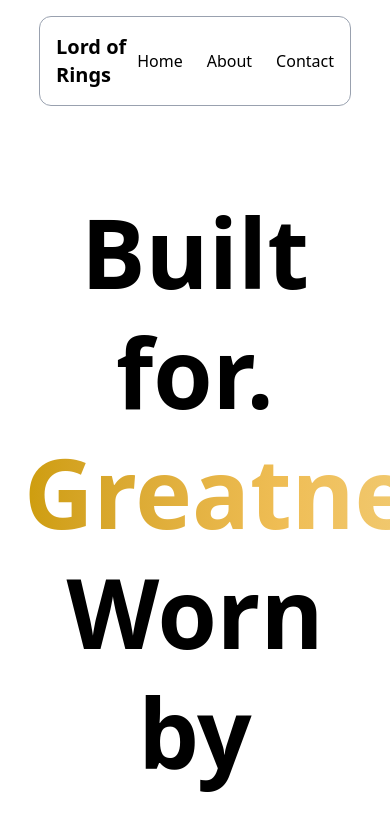
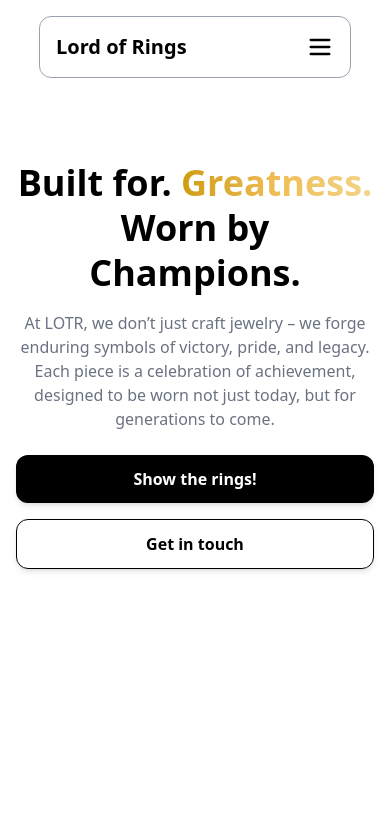
Before and after one commit to CRzneR/Rings, a Next.js app: page / in a window 390 px wide. Shown: the top 813 px of the page. Built offline with nearby package versions, Linux system fonts and the light colour scheme; no server answers.

Commit message:
mobile anpassung

```diff
--- a/src/components/ui/XScrollComp.tsx
+++ b/src/components/ui/XScrollComp.tsx
@@ -14,12 +14,18 @@ const HorizontalScrollCarousel = () => {
     target: targetRef,
   });
 
-  const x = useTransform(scrollYProgress, [0, 1], ["1%", "-50%"]);
+  const x = useTransform(scrollYProgress, [0, 1], ["1%", "-60%"]);
 
   return (
-    <section ref={targetRef} className="relative h-[300vh] ">
+    <section
+      ref={targetRef}
+      className="relative h-[200vh] sm:h-[250vh] md:h-[300vh]"
+    >
       <div className="sticky top-0 flex h-screen items-center overflow-hidden">
-        <motion.div style={{ x }} className="flex gap-8 px-8">
+        <motion.div
+          style={{ x }}
+          className="flex gap-4 sm:gap-6 md:gap-8 px-4 sm:px-6 md:px-8"
+        >
           <TextCard />
           {cards.map((card) => (
             <Card key={card.id} card={card} />
@@ -42,7 +48,7 @@ const Card = ({ card }: CardProps) => {
   return (
     <div
       key={card.id}
-      className="group relative h-[540px] w-[440px] md:w-[400px] lg:w-[500px] overflow-hidden"
+      className="group relative h-[300px] w-[220px] sm:h-[400px] sm:w-[320px] md:h-[540px] md:w-[400px] lg:w-[500px] overflow-hidden rounded-xl shadow-lg"
     >
       <div
         style={{
@@ -53,7 +59,7 @@ const Card = ({ card }: CardProps) => {
         className="absolute inset-0 z-0 transition-transform duration-300 group-hover:scale-110"
       ></div>
       <div className="absolute inset-0 z-10 grid place-content-center">
-        <p className="bg-gradient-to-br from-white/20 to-white/0 p-8 text-2xl font-black uppercase text-white backdrop-blur-lg">
+        <p className="bg-gradient-to-br from-black/40 to-black/10 p-4 sm:p-6 md:p-8 text-base sm:text-xl md:text-2xl font-black uppercase text-white backdrop-blur-sm sm:backdrop-blur-md">
           {card.title}
         </p>
       </div>
--- a/src/components/ui/herosection.tsx
+++ b/src/components/ui/herosection.tsx
@@ -2,26 +2,28 @@ import { GradientActionButton } from "./gradientButton";
 
 export default function HeroSection() {
   return (
-    <section className="text-center py-24 px-6">
-      <h1 className="text-8xl md:text-10xl font-bold leading-tight">
+    <section className="text-center py-16 md:py-24 px-4 md:px-6">
+      <h1 className="text-4xl sm:text-5xl md:text-7xl lg:text-8xl font-bold leading-tight">
         Built for.{" "}
         <span className="text-transparent bg-clip-text bg-gradient-to-r from-[#CE9D0B] via-[#EFBD54] to-[#F2D589]">
           Greatness.
         </span>{" "}
-        <br />
+        <br className="hidden sm:block" />
         Worn by Champions.
       </h1>
-      <p className="mt-6 text-gray-500 text-lg max-w-2xl mx-auto">
-        At LOTR, we don´t just craft jewelery - we forge eduring symbols of
-        victory, pride, and legacy. Each piece is a celebration of archievment,
-        designed to be worn not just tody, but for generations to come.
+
+      <p className="mt-4 md:mt-6 text-gray-500 text-base sm:text-lg max-w-md sm:max-w-xl md:max-w-2xl mx-auto">
+        At LOTR, we don’t just craft jewelry – we forge enduring symbols of
+        victory, pride, and legacy. Each piece is a celebration of achievement,
+        designed to be worn not just today, but for generations to come.
       </p>
-      <div className="mt-8 flex justify-center gap-4 flex-wrap">
-        <button className="border-1 rounded-xl bg-black text-white hover:bg-[#d1a054] font-semibold py-3 px-6 rounded shadow-md transition">
+
+      <div className="mt-6 md:mt-8 flex flex-col sm:flex-row justify-center gap-4">
+        <button className="w-full sm:w-auto rounded-xl bg-black text-white hover:bg-[#d1a054] font-semibold py-3 px-6 shadow-md transition">
           Show the rings!
         </button>
 
-        <button className="rounded-xl border border-black text-black hover:bg-[#d1a054] hover:border-none hover:text-white font-semibold py-3 px-6 shadow-md transition">
+        <button className="w-full sm:w-auto rounded-xl border border-black text-black hover:bg-[#d1a054] hover:border-none hover:text-white font-semibold py-3 px-6 shadow-md transition">
           Get in touch
         </button>
       </div>
--- a/src/components/ui/navbar.tsx
+++ b/src/components/ui/navbar.tsx
@@ -1,15 +1,22 @@
 "use client";
 
 import Link from "next/link";
+import { useState } from "react";
+import { Menu, X } from "lucide-react"; // Icons für Burger & Close
 
 export default function Navbar() {
+  const [isOpen, setIsOpen] = useState(false);
+
   return (
     <nav className="fixed top-4 left-1/2 transform -translate-x-1/2 p-4 w-4/5 border rounded-xl border-gray-400 backdrop-blur-sm z-50">
       <div className="flex justify-between items-center">
+        {/* Logo */}
         <div className="text-xl font-bold text-black">
           <Link href="/">Lord of Rings</Link>
         </div>
-        <div className="space-x-6">
+
+        {/* Desktop Nav */}
+        <div className="hidden md:flex space-x-6">
           <Link href="/" className="text-black hover:text-gray-300">
             Home
           </Link>
@@ -20,7 +27,42 @@ export default function Navbar() {
             Contact
           </Link>
         </div>
+
+        {/* Mobile Burger Button */}
+        <button
+          className="md:hidden text-black"
+          onClick={() => setIsOpen(!isOpen)}
+        >
+          {isOpen ? <X size={28} /> : <Menu size={28} />}
+        </button>
       </div>
+
+      {/* Mobile Dropdown */}
+      {isOpen && (
+        <div className="md:hidden mt-4 flex flex-col space-y-4 text-center">
+          <Link
+            href="/"
+            className="text-black hover:text-gray-300"
+            onClick={() => setIsOpen(false)}
+          >
+            Home
+          </Link>
+          <Link
+            href="/about"
+            className="text-black hover:text-gray-300"
+            onClick={() => setIsOpen(false)}
+          >
+            About
+          </Link>
+          <Link
+            href="/contact"
+            className="text-black hover:text-gray-300"
+            onClick={() => setIsOpen(false)}
+          >
+            Contact
+          </Link>
+        </div>
+      )}
     </nav>
   );
 }
--- a/src/components/ui/textElement.tsx
+++ b/src/components/ui/textElement.tsx
@@ -9,11 +9,16 @@ interface TextElementProps {
 export const TextElement: React.FC<TextElementProps> = ({ top, text }) => {
   return (
     <FadeIn>
-      <div className="mx-auto max-w-[600px] py-40">
-        <p className="text-6xl  font-bold mb-4 text-transparent bg-clip-text bg-gradient-to-r from-[#1A1001] via-[#392403] to-[#7E5107]">
+      <div className="mx-auto max-w-[600px] py-20 sm:py-32 md:py-40 px-4">
+        {/* Überschrift */}
+        <p className="text-3xl sm:text-4xl md:text-6xl font-bold mb-4 text-transparent bg-clip-text bg-gradient-to-r from-[#1A1001] via-[#392403] to-[#7E5107]">
           {top}
         </p>
-        <p className="text-2xl my-12 text-gray-700 font-light">{text}</p>
+
+        {/* Text */}
+        <p className="text-base sm:text-lg md:text-2xl my-6 sm:my-8 md:my-12 text-gray-700 font-light">
+          {text}
+        </p>
       </div>
     </FadeIn>
   );
--- a/src/components/ui/threeJs/ThreeScene.tsx
+++ b/src/components/ui/threeJs/ThreeScene.tsx
@@ -21,9 +21,12 @@ const ThreeScene: React.FC = () => {
     );
 
     renderer.toneMapping = THREE.ACESFilmicToneMapping;
-    renderer.toneMappingExposure = 1;
+    renderer.toneMappingExposure = 1.3;
     renderer.shadowMap.enabled = true;
     renderer.shadowMap.type = THREE.PCFSoftShadowMap;
+    renderer.outputEncoding = THREE.sRGBEncoding;
+    renderer.physicallyCorrectLights = true;
+
     containerRef.current.appendChild(renderer.domElement);
 
     // Camera
@@ -35,50 +38,53 @@ const ThreeScene: React.FC = () => {
     );
     camera.position.set(0, 1.5, 5);
 
-    // // OrbitControls
-    // const controls = new OrbitControls(camera, renderer.domElement);
-    // controls.enableDamping = true;
-
     // HDRI Environment Map
     new RGBELoader()
-      .setPath("/hdr/") // → dein Ordner für HDR-Dateien
+      .setPath("/hdr/")
       .load("studio_small_08_1k.hdr", (texture) => {
-        texture.mapping = THREE.EquirectangularReflectionMapping;
-        scene.environment = texture;
+        const pmremGenerator = new THREE.PMREMGenerator(renderer);
+        pmremGenerator.compileEquirectangularShader();
+        const envMap = pmremGenerator.fromEquirectangular(texture).texture;
+        scene.environment = envMap;
         scene.background = null;
+        texture.dispose();
+        pmremGenerator.dispose();
       });
 
-    // Licht
-    const ambientLight = new THREE.AmbientLight(0xffffff, 0.4);
+    // Lichtsetup (Frontal + zusätzliche Lichter)
+    const keyLight = new THREE.DirectionalLight(0xffffff, 3);
+    keyLight.position.set(0, 3, 5); // frontal, leicht oberhalb
+    keyLight.castShadow = true;
+    keyLight.shadow.mapSize.set(2048, 2048);
+    scene.add(keyLight);
+
+    const fillLightLeft = new THREE.DirectionalLight(0xffffff, 1.2);
+    fillLightLeft.position.set(-3, 2, 2); // schwaches Fülllicht von links
+    fillLightLeft.castShadow = false;
+    scene.add(fillLightLeft);
+
+    const fillLightRight = new THREE.DirectionalLight(0xffffff, 1);
+    fillLightRight.position.set(3, 2, 2); // schwaches Fülllicht von rechts
+    fillLightRight.castShadow = false;
+    scene.add(fillLightRight);
+
+    const rimLight = new THREE.DirectionalLight(0x88bbff, 1.2);
+    rimLight.position.set(0, 6, -6); // Konturenlicht von hinten
+    rimLight.castShadow = false;
+    scene.add(rimLight);
+
+    const bottomLight = new THREE.DirectionalLight(0xffffff, 0.8);
+    bottomLight.position.set(0, -2, 3); // von unten schräg nach vorne
+    bottomLight.castShadow = false;
+    scene.add(bottomLight);
+
+    const topLight = new THREE.DirectionalLight(0xffffff, 1);
+    topLight.position.set(0, 5, -2); // von oben schräg nach hinten
+    topLight.castShadow = false;
+    scene.add(topLight);
+
+    const ambientLight = new THREE.AmbientLight(0xffffff, 0.3);
     scene.add(ambientLight);
-
-    const spotLight = new THREE.SpotLight(0xffffff, 4);
-    spotLight.position.set(4, 5, 4);
-    spotLight.angle = Math.PI / 5;
-    spotLight.penumbra = 0.5;
-    spotLight.castShadow = true;
-    spotLight.shadow.bias = -0.0005;
-    spotLight.shadow.mapSize.set(1024, 1024);
-    scene.add(spotLight);
-
-    const spotLight2 = new THREE.SpotLight(0xffffff, 3);
-    spotLight2.position.set(-4, 5, 4);
-    spotLight2.angle = Math.PI / 5;
-    spotLight2.penumbra = 0.5;
-    spotLight2.castShadow = true;
-    scene.add(spotLight2);
-
-    const spotLight3 = new THREE.SpotLight(0xffffff, 2);
-    spotLight3.position.set(0, 6, -6);
-    spotLight3.angle = Math.PI / 5;
-    spotLight3.penumbra = 0.5;
-    spotLight3.castShadow = true;
-    scene.add(spotLight3);
-
-    const directionalLight = new THREE.DirectionalLight(0xffffff, 1.5);
-    directionalLight.position.set(5, 10, -5);
-    directionalLight.castShadow = true;
-    scene.add(directionalLight);
 
     // Modell laden
     const loader = new GLTFLoader();
@@ -89,6 +95,9 @@ const ThreeScene: React.FC = () => {
       (gltf) => {
         model = gltf.scene;
         model.scale.set(0.45, 0.45, 0.45);
+
+        // Modell leicht nach hinten verschieben
+        model.position.z = -0.5;
 
         model.traverse((child) => {
           if ((child as THREE.Mesh).isMesh) {
@@ -101,7 +110,7 @@ const ThreeScene: React.FC = () => {
             ) {
               (
                 mesh.material as THREE.MeshStandardMaterial
-              ).envMapIntensity = 1.2; // macht HDR-Effekte sichtbar
+              ).envMapIntensity = 1.5;
             }
           }
         });
@@ -113,10 +122,21 @@ const ThreeScene: React.FC = () => {
         const center = new THREE.Vector3();
         box.getCenter(center);
 
-        spotLight.target.position.copy(center);
-        spotLight2.target.position.copy(center);
-        spotLight3.target.position.copy(center);
-        scene.add(spotLight.target, spotLight2.target, spotLight3.target);
+        keyLight.target.position.copy(center);
+        fillLightLeft.target.position.copy(center);
+        fillLightRight.target.position.copy(center);
+        rimLight.target.position.copy(center);
+        bottomLight.target.position.copy(center);
+        topLight.target.position.copy(center);
+
+        scene.add(
+          keyLight.target,
+          fillLightLeft.target,
+          fillLightRight.target,
+          rimLight.target,
+          bottomLight.target,
+          topLight.target
+        );
       },
       undefined,
       (err) => console.error("Fehler beim Laden:", err)
@@ -136,7 +156,6 @@ const ThreeScene: React.FC = () => {
     // Animation
     const animate = () => {
       requestAnimationFrame(animate);
-      // controls.update();
 
       if (model) model.rotation.y += 0.005;
       renderer.render(scene, camera);
```
Also changed, not shown: src/components/BlurredScrollText.tsx (+12 -10 lines), src/components/ui/pictureGrid/grid.tsx (+17 -20 lines).
